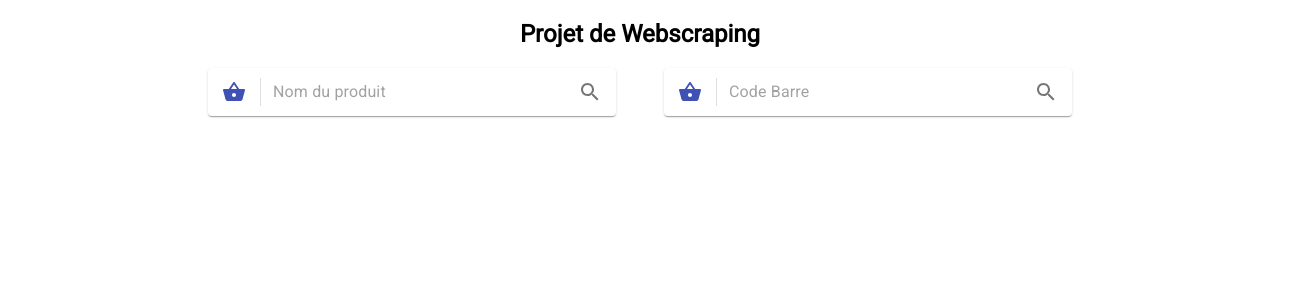
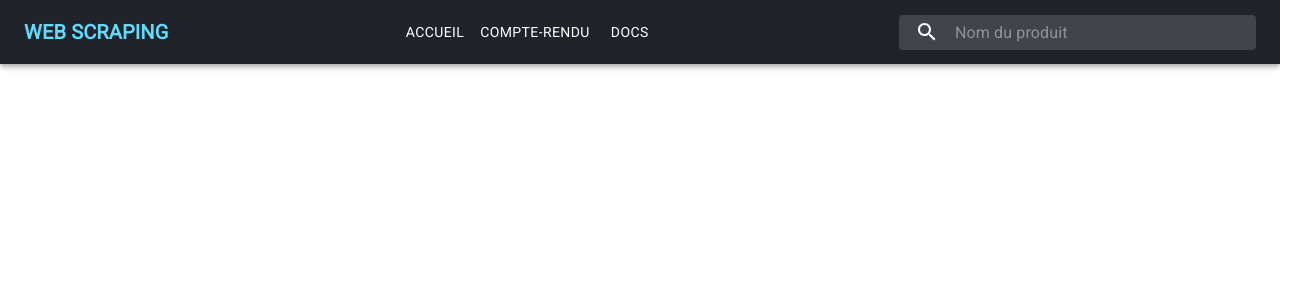
Before and after one commit to lSorimoutou/WebScraping, a React (Create React App) app in the folder client/: page / in a window 1280 px wide. Shown: the top 300 px of the page, 1304 px wide, since content can reach past the window. Built offline with nearby package versions, Linux system fonts and the light colour scheme.

Commit message:
update HomePage component, add route and update the appbar

```diff
--- a/client/package.json
+++ b/client/package.json
@@ -8,6 +8,7 @@
     "node-sass": "^4.12.0",
     "react": "^16.10.2",
     "react-dom": "^16.10.2",
+    "react-router-dom": "^5.1.2",
     "react-scripts": "3.2.0"
   },
   "scripts": {
--- a/client/src/App.js
+++ b/client/src/App.js
@@ -1,10 +1,15 @@
 import React, { Component } from 'react';
+import {
+  BrowserRouter as Router,
+  Route,
+  Switch
+} from "react-router-dom";
 
 import './App.scss';
 
 import HomePage from './Pages/HomePage';
-
-
+import SearchAppBar from './Components/searchAppbar.components/searchAppbar';
+import Singleton from './socket';
 
 class App extends Component {
 
@@ -12,15 +17,70 @@ class App extends Component {
     super();
 
     this.state = {
-      modalOpen: true,
-      usernameInput: ''
+      produit: "",
+      data: [],
+      loading: false,
     }
+  }
+
+  handleChange = (event) => {
+    event.preventDefault();
+    const { name, value } = event.target;
+    this.setState({ [name]: value });
+  }
+
+  clickSubmit = () => {
+
+    const { produit } = this.state;
+    let service = Singleton.getInstance();
+    this.setState({ loading: true });
+
+    service.onmessage = (event) => {
+      if (event.data) {
+        if (event.data === "Nothing") {
+          alert("Aucun produit n'a été trouvé !");
+          this.setState({ loading: false });
+        }
+        else {
+          this.setState({ data: JSON.parse(event.data) });
+          service.close();
+          this.setState({ loading: false });
+        }
+
+      }
+    };
+
+    service.onopen = () => {
+      console.log("service.onopen...");
+      service.send(produit.toLowerCase());
+    }
+
+    service.onclose = (event/*:CloseEvent*/) => {
+      console.log("service.onclose... " + event.code);
+    };
+
+    service.onerror = () => {
+      window.alert("service.onerror...");
+    };
   }
 
   render(){
     return (
       <div className="App">
-        <HomePage />
+        <Router>
+          <SearchAppBar
+            placeholder="Nom du produit"
+            onChange={this.handleChange}
+            value={this.produit}
+            name='produit'
+            onClick={this.clickSubmit}
+            title="Web Scraping" />
+          <Switch>
+            <Route exact path='/' component={() => <HomePage data={this.state.data} loading={this.state.loading} />} />
+            <Route exact path='/CR' />
+            <Route exact path='/docs' />
+          </Switch>
+        </Router>
       </div>
     );
   }
--- a/client/src/Components/card-produit.components/card-produit.components.jsx
+++ b/client/src/Components/card-produit.components/card-produit.components.jsx
@@ -55,7 +55,7 @@ export default function RecipeReviewCard(props) {
                 title={props.name}
             />
             <CardContent>
-                <Typography variant="body2" color="textSecondary" component="p" align='center'>
+                <Typography variant="h5" color="error" component="P" align='center'>
                     {props.price + "€"}
         </Typography>
             </CardContent>
--- a/client/src/Components/produits.components/produits.components.jsx
+++ b/client/src/Components/produits.components/produits.components.jsx
@@ -2,6 +2,7 @@ import React from 'react';
 
 import Grid from '@material-ui/core/Grid';
 import RecipeReviewCard from '../card-produit.components/card-produit.components';
+
 
 
 export default function Produits(props) {
--- /dev/null
+++ b/client/src/Components/searchAppbar.components/searchAppbar.jsx
@@ -0,0 +1,122 @@
+import React from 'react';
+import {
+    Link
+} from "react-router-dom";
+
+import AppBar from '@material-ui/core/AppBar';
+import Toolbar from '@material-ui/core/Toolbar';
+import Typography from '@material-ui/core/Typography';
+import InputBase from '@material-ui/core/InputBase';
+import ListItemText from '@material-ui/core/ListItemText';
+import { fade, makeStyles } from '@material-ui/core/styles';
+import SearchIcon from '@material-ui/icons/Search';
+import Button from '@material-ui/core/Button';
+
+import './searchAppbar.scss';
+
+const useStyles = makeStyles(theme => ({
+    root: {
+        flexGrow: 1,
+        marginBottom: theme.spacing(4),
+    },
+    menuButton: {
+        marginRight: theme.spacing(2),
+
+    },
+    title: {
+        flexGrow: 1,
+        display: 'none',
+        [theme.breakpoints.up('sm')]: {
+            display: 'block',
+        },
+    },
+    search: {
+        position: 'relative',
+        borderRadius: theme.shape.borderRadius,
+        backgroundColor: fade(theme.palette.common.white, 0.15),
+        '&:hover': {
+            backgroundColor: fade(theme.palette.common.white, 0.25),
+        },
+        marginLeft: 0,
+        width: '100%',
+        [theme.breakpoints.up('sm')]: {
+            marginLeft: theme.spacing(1),
+            width: 'auto',
+        },
+    },
+    searchIcon: {
+        width: theme.spacing(7),
+        height: '100%',
+        position: 'absolute',
+        pointerEvents: 'none',
+        display: 'flex',
+        alignItems: 'center',
+        justifyContent: 'center',
+    },
+    inputRoot: {
+        color: 'inherit',
+    },
+    inputInput: {
+        padding: theme.spacing(1, 1, 1, 7),
+        transition: theme.transitions.create('width'),
+        width: '100%',
+        [theme.breakpoints.up('sm')]: {
+            width: 120,
+            '&:focus': {
+                width: 200,
+            },
+        },
+    },
+}));
+
+const style = {
+    background: '#20232A',
+};
+
+
+export default function SearchAppBar(props) {
+    const classes = useStyles();
+
+    return (
+        <div className={classes.root}>
+            <AppBar position="static" style={style}>
+                <Toolbar>
+                    <Typography className={classes.title} variant="h6" noWrap>
+                        {props.title.toUpperCase()}
+                    </Typography>
+                    <ListItemText inset>
+                        <Link  to="/"><Button color="inherit">ACCUEIL</Button></Link>
+                        <Link to="/CR"><Button color="inherit">COMPTE-RENDU</Button></Link>
+                        <Link  to="/docs"><Button color="inherit">DOCS</Button></Link>
+                    </ListItemText>
+                    <ListItemText inset>
+                        <div className={classes.search}>
+                            <div className={classes.searchIcon}>
+                                <SearchIcon />
+                            </div>
+                            <InputBase
+                                placeholder={props.placeholder}
+                                classes={{
+                                    root: classes.inputRoot,
+                                    input: classes.inputInput,
+                                }}
+                                inputProps={{ 'aria-label': 'search' }}
+                                onChange={props.onChange}
+                                value={props.value}
+                                name={props.name}
+                                onKeyPress={event => {
+                                    if (event.key === 'Enter') {
+                                        props.onClick();
+                                    }
+                                }}
+                            />
+                        </div>
+                    </ListItemText>
+
+                </Toolbar>
+            </AppBar>
+
+            {props.children}
+        </div>
+    );
+}
--- /dev/null
+++ b/client/src/Components/searchAppbar.components/searchAppbar.scss
@@ -0,0 +1,21 @@
+$base-color: #ffff;
+$active-color : #61dafb;
+$hover-color : #8be2fa;
+a {
+    text-decoration: none;
+    color: $base-color;
+
+    &.active{
+        color: $active-color;
+    }
+
+    &:hover{
+        color: $hover-color;
+        transition: 0.3s;
+    }
+}
+
+h6{
+    color: $active-color;
+    font-weight: bold !important;
+}
--- a/client/src/Pages/HomePage.jsx
+++ b/client/src/Pages/HomePage.jsx
@@ -1,82 +1,31 @@
 import React from 'react';
 import Grid from '@material-ui/core/Grid';
-
-import Form from '../Components/form.components/form-input.component';
-import Singleton from '../socket';
+import CircularProgress from '@material-ui/core/CircularProgress';
 
 import Produits from '../Components/produits.components/produits.components';
 
 import './HomePage.scss';
 
-
-
-
 export default class HomePage extends React.Component{
-
-        constructor(){
-        super();
-
-            this.state= {
-            produit : "",
-            codeBarre : "",
-            data : []
-        }
-    }
-
-    handleChange = (event) => {
-        event.preventDefault();
-        const { name, value } = event.target;
-        this.setState({[name] : value});
-    }
-
-    clickSubmit = () => {
-
-        const { produit } = this.state;
-        let service = Singleton.getInstance();
-
-        service.onmessage = (event) => {
-            if(event.data){
-                this.setState({ data: JSON.parse(event.data)})
-            }
-        };
-
-        service.onopen = () => {
-            console.log("service.onopen...");
-            service.send(produit);
-        }
-
-        service.onclose = (event/*:CloseEvent*/) => {
-            console.log("service.onclose... " + event.code);
-        };
-
-        service.onerror = () => {
-            window.alert("service.onerror...");
-        };
-
-        // Singleton.endInstance();
-    }
-
 
 
     render(){
-
         return (
             <div>
-                <h2>Projet de Webscraping</h2>
-                <Grid container
-                    spacing={6}
-                    direction="row"
-                    justify="center"
-                    alignItems="center"
-                >
-                    <Grid item >
-                        <Form placeholder="Nom du produit" onChange={this.handleChange} value={this.produit} name='produit' onClick={this.clickSubmit} />
-                    </Grid>
-                    <Grid item >
-                        <Form placeholder="Code Barre" onChange={this.handleChange} value={this.codeBarre} name='codeBarre' onClick={this.clickSubmit} />
-                    </Grid>
-                </Grid>
-                <Produits data = {this.state.data}/>
+                    {
+                        (this.props.loading) ?
+                            <Grid
+                                container
+                                direction="row"
+                                justify="center"
+                                alignItems="center"
+                            >
+                                <Grid item ><CircularProgress disableShrink /></Grid>
+                            </Grid>
+                            :
+                            <Produits data={this.props.data} />
+
+                    }
             </div>
         )
     }
--- a/client/src/socket.js
+++ b/client/src/socket.js
@@ -16,9 +16,7 @@ const Singleton = (function () {
 
     return {
         getInstance: function () {
-            if (!instance) {
-                instance = createInstance();
-            }
+            instance = createInstance();
             return instance;
         },
         endInstance : function(){
```
Also changed, not shown: client/src/Pages/HomePage.scss (line endings or trailing spaces), 1 other file (tests, documents, lock files or other folders).
